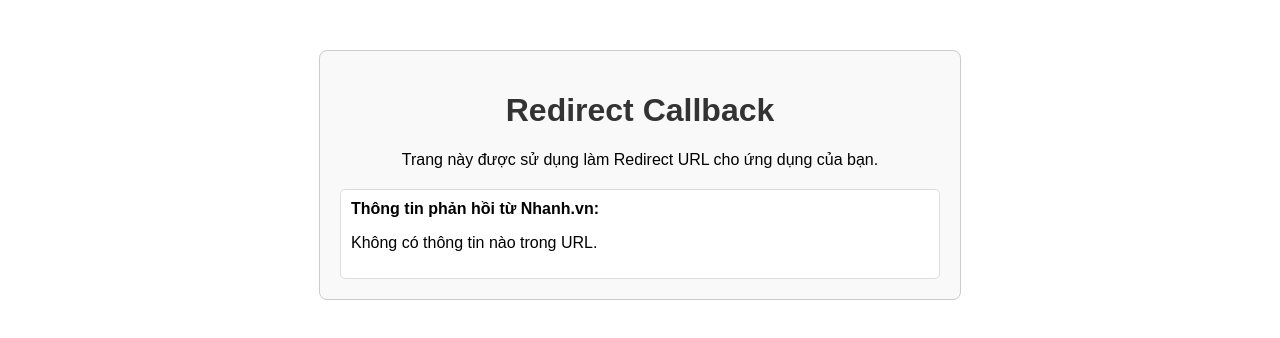
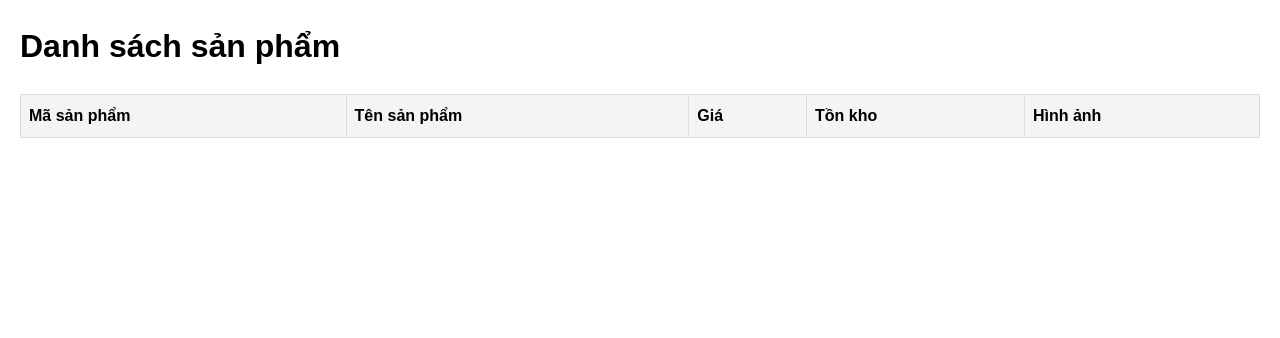
Before and after one commit to tieuan198190/indon, a plain HTML site: page index.html in a window 1280 px wide. Drawn offline with Linux system fonts and the light colour scheme; no server answers.

Commit message:
Update index.html

```diff
--- a/index.html
+++ b/index.html
@@ -1,65 +1,114 @@
 <!DOCTYPE html>
-<html lang="en">
+<html lang="vi">
 <head>
     <meta charset="UTF-8">
     <meta name="viewport" content="width=device-width, initial-scale=1.0">
-    <title>Redirect Callback</title>
+    <title>Danh sách sản phẩm</title>
     <style>
         body {
             font-family: Arial, sans-serif;
-            text-align: center;
-            margin-top: 50px;
+            margin: 20px;
+            line-height: 1.6;
         }
-        .container {
-            max-width: 600px;
-            margin: 0 auto;
-            padding: 20px;
-            border: 1px solid #ccc;
-            border-radius: 8px;
-            background-color: #f9f9f9;
+        table {
+            width: 100%;
+            border-collapse: collapse;
+            margin: 20px 0;
         }
-        h1 {
-            color: #333;
+        table th, table td {
+            border: 1px solid #ddd;
+            padding: 8px;
+            text-align: left;
         }
-        .info {
-            margin-top: 20px;
-            padding: 10px;
-            border: 1px solid #ddd;
-            background: #fff;
-            border-radius: 5px;
-            text-align: left;
-            word-wrap: break-word;
+        table th {
+            background-color: #f4f4f4;
+        }
+        .product-image {
+            width: 100px;
+            height: auto;
         }
     </style>
 </head>
 <body>
-    <div class="container">
-        <h1>Redirect Callback</h1>
-        <p>Trang này được sử dụng làm Redirect URL cho ứng dụng của bạn.</p>
-        <div class="info" id="output">
-            <strong>Thông tin phản hồi từ Nhanh.vn:</strong>
-            <p id="response">Đang xử lý...</p>
-        </div>
-    </div>
+    <h1>Danh sách sản phẩm</h1>
+    <table>
+        <thead>
+            <tr>
+                <th>Mã sản phẩm</th>
+                <th>Tên sản phẩm</th>
+                <th>Giá</th>
+                <th>Tồn kho</th>
+                <th>Hình ảnh</th>
+            </tr>
+        </thead>
+        <tbody id="productTable">
+            <!-- Dữ liệu sản phẩm sẽ được thêm vào đây -->
+        </tbody>
+    </table>
 
     <script>
-        // Lấy query parameters từ URL
-        const urlParams = new URLSearchParams(window.location.search);
+        const API_URL = "https://open.nhanh.vn/api/product/list"; // Đường dẫn API
+        const APP_ID = "74812"; // Thay bằng appId của bạn
+        const ACCESS_TOKEN = "8h57RKmzOdDUmxGDlX31oyzlMXr7xPeeCM9WhxWS3ZiEtR7flZnZ30Q85Vp46mGsWPTUHHU46diyuvaoPt2XOKjVkQq9FtMtqB9YU97E7nCqlXF2hbX4pTIw0K3lbTl4FP2mrr6nlyPuqIJfQXOXLsECvhLySUDpCLE"; // Thay bằng accessToken của bạn
+        const BUSINESS_ID = "154423"; // Thay bằng businessId của bạn
 
-        // Lấy giá trị code (nếu có) từ URL
-        const code = urlParams.get('code');
-        const state = urlParams.get('state');
-        const error = urlParams.get('error');
+        // Hàm gọi API và hiển thị dữ liệu
+        async function fetchAndDisplayProducts() {
+            try {
+                // Gửi yêu cầu đến API
+                const response = await fetch(API_URL, {
+                    method: "POST",
+                    headers: {
+                        "Content-Type": "application/json"
+                    },
+                    body: JSON.stringify({
+                        version: "2.0",
+                        appId: APP_ID,
+                        accessToken: ACCESS_TOKEN,
+                        businessId: BUSINESS_ID
+                    })
+                });
 
-        // Hiển thị kết quả
-        const responseElement = document.getElementById('response');
-        if (code) {
-            responseElement.innerHTML = `<strong>Mã code:</strong> ${code} <br><strong>Trạng thái:</strong> ${state || 'Không có'}`;
-        } else if (error) {
-            responseElement.innerHTML = `<strong>Lỗi:</strong> ${error}`;
-        } else {
-            responseElement.innerHTML = "Không có thông tin nào trong URL.";
+                // Kiểm tra xem API trả về thành công không
+                if (!response.ok) {
+                    throw new Error("Không thể lấy dữ liệu từ API");
+                }
+
+                const result = await response.json();
+
+                // Kiểm tra code trả về
+                if (result.code !== 1) {
+                    throw new Error(result.messages || "Lỗi không xác định");
+                }
+
+                // Lấy danh sách sản phẩm
+                const products = Object.values(result.data);
+
+                // Xóa dữ liệu cũ trong bảng
+                const productTable = document.getElementById("productTable");
+                productTable.innerHTML = "";
+
+                // Thêm sản phẩm vào bảng
+                products.forEach(product => {
+                    const row = document.createElement("tr");
+                    row.innerHTML = `
+                        <td>${product.code}</td>
+                        <td>${product.name}</td>
+                        <td>${product.price} VNĐ</td>
+                        <td>${product.inventory.remain}</td>
+                        <td><img class="product-image" src="${product.image}" alt="${product.name}"></td>
+                    `;
+                    productTable.appendChild(row);
+                });
+
+            } catch (error) {
+                console.error("Lỗi khi lấy dữ liệu:", error.message);
+            }
         }
+
+        // Gọi API mỗi 10 giây để cập nhật dữ liệu
+        fetchAndDisplayProducts(); // Gọi ngay khi trang load
+        setInterval(fetchAndDisplayProducts, 10000); // Cập nhật mỗi 10 giây
     </script>
 </body>
 </html>
```
